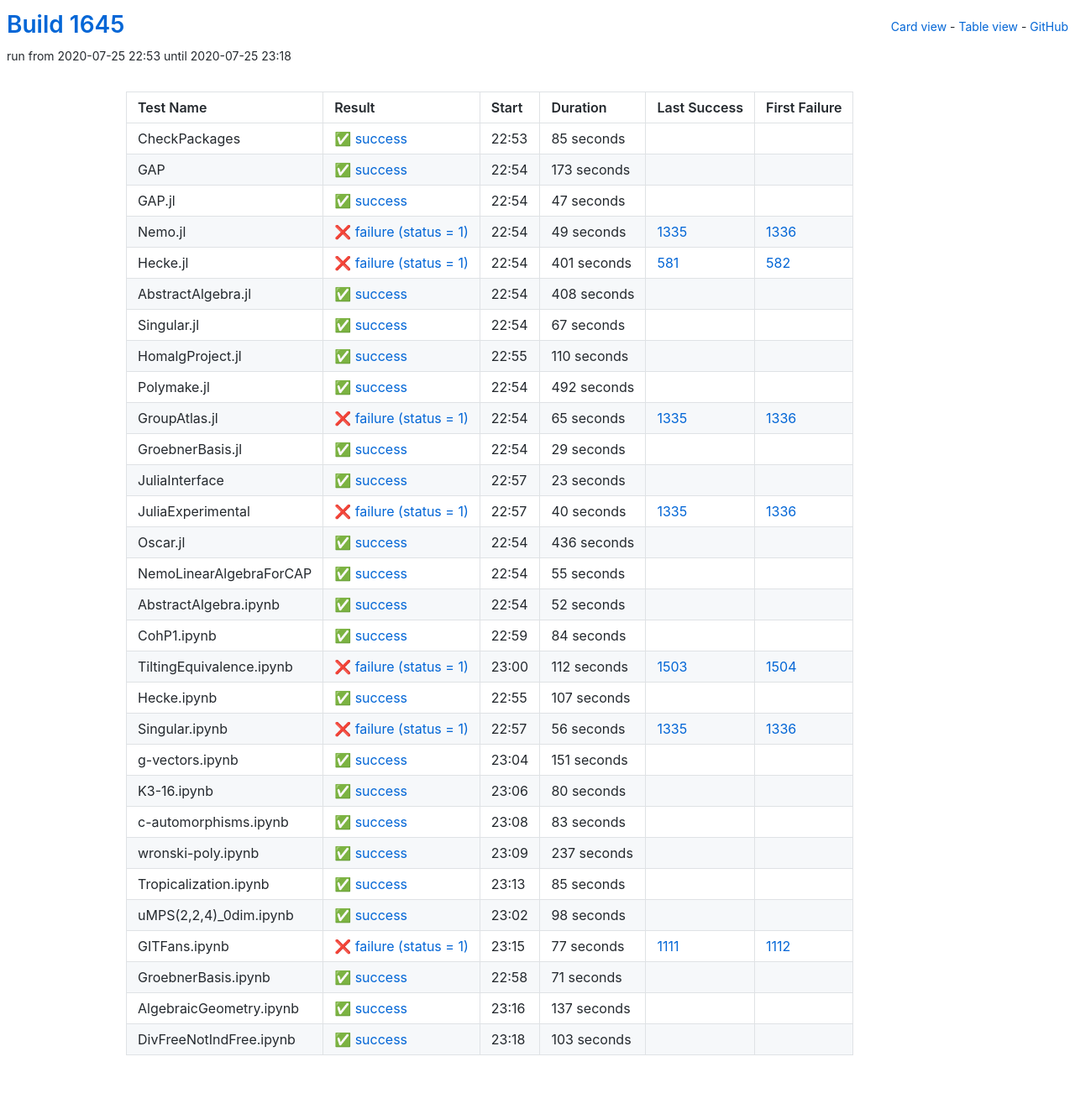
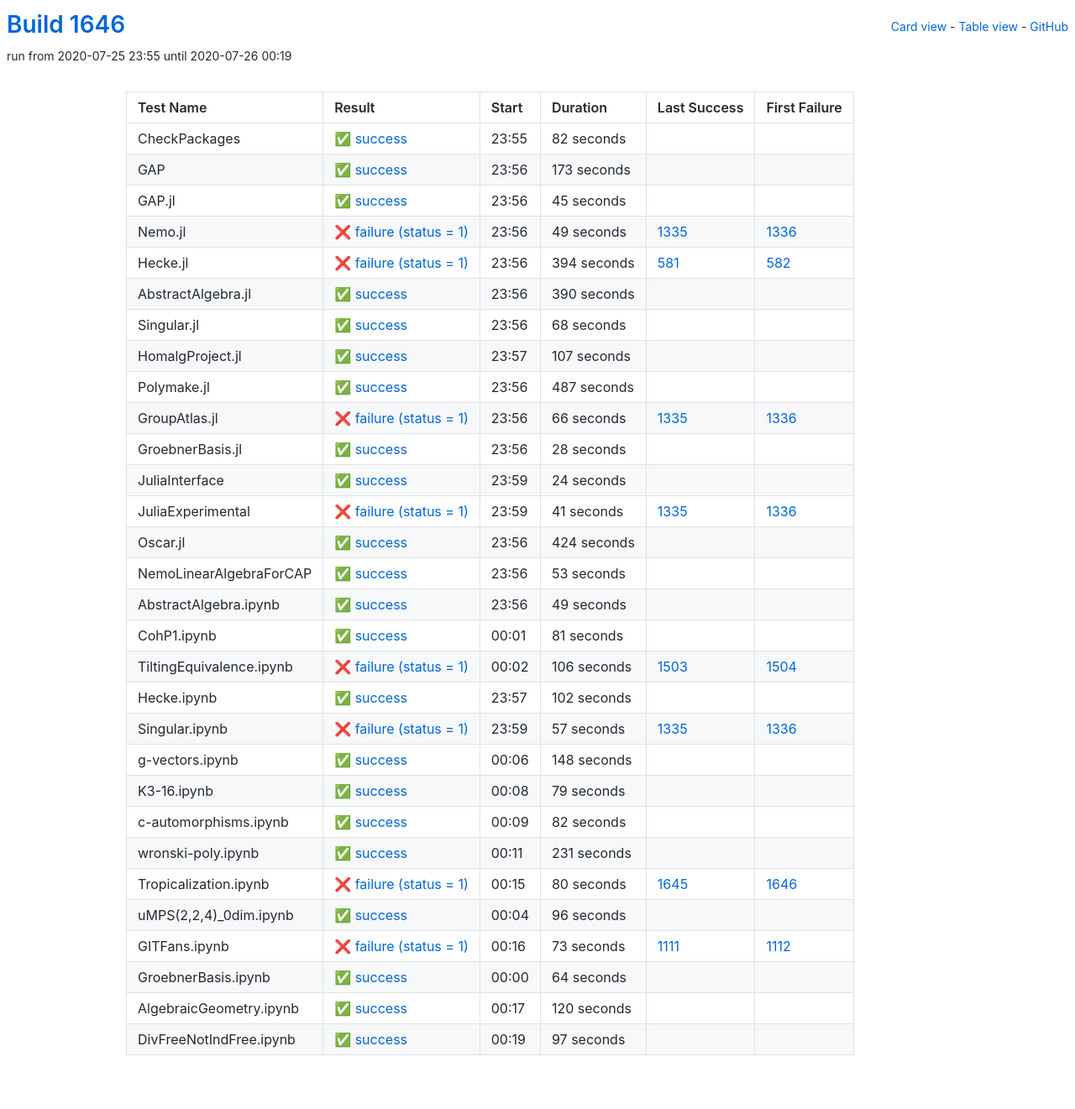
Before and after one commit to oscar-system/oscar-ci-status-1.4, a Jekyll site: the page built from table.html, in a window 1280 px wide. Shown: the whole page at 84% size. Built offline with Jekyll 4.4.1, drawn with Linux system fonts in a browser that asks for light colours.

Commit message:
Build #1646

```diff
--- a/_data/ci.yml
+++ b/_data/ci.yml
@@ -1,6 +1,6 @@
 ---
-build: 1645
-build_url: https://oscarci.mathematik.uni-kl.de/job/oscar-julia-1.4/1645/
+build: 1646
+build_url: https://oscarci.mathematik.uni-kl.de/job/oscar-julia-1.4/1646/
 job: oscar-julia-1.4
 organization: oscar-system
 repo: oscar-ci-status-1.4
@@ -8,20 +8,20 @@ repourl: https://github.com/oscar-system/oscar-ci-status-1.4
 tests:
 - name: CheckPackages
   id: checkpackages
-  log: https://oscarci.mathematik.uni-kl.de/job/oscar-julia-1.4/1645/artifact/logs/build-1645/CheckPackages.log
-  start: 2020-07-25 22:53
+  log: https://oscarci.mathematik.uni-kl.de/job/oscar-julia-1.4/1646/artifact/logs/build-1646/CheckPackages.log
+  start: 2020-07-25 23:55
   success: true
   exitcode: 0
   status: success
-  duration: 85
+  duration: 82
   last_success: false
   last_success_url:
   first_failure: false
   first_failure_url:
 - name: GAP
   id: gap
-  log: https://oscarci.mathematik.uni-kl.de/job/oscar-julia-1.4/1645/artifact/logs/build-1645/GAP.log
-  start: 2020-07-25 22:54
+  log: https://oscarci.mathematik.uni-kl.de/job/oscar-julia-1.4/1646/artifact/logs/build-1646/GAP.log
+  start: 2020-07-25 23:56
   success: true
   exitcode: 0
   status: success
@@ -32,20 +32,20 @@ tests:
   first_failure_url:
 - name: GAP.jl
   id: gap-jl
-  log: https://oscarci.mathematik.uni-kl.de/job/oscar-julia-1.4/1645/artifact/logs/build-1645/GAP.jl.log
-  start: 2020-07-25 22:54
+  log: https://oscarci.mathematik.uni-kl.de/job/oscar-julia-1.4/1646/artifact/logs/build-1646/GAP.jl.log
+  start: 2020-07-25 23:56
   success: true
   exitcode: 0
   status: success
-  duration: 47
+  duration: 45
   last_success: false
   last_success_url:
   first_failure: false
   first_failure_url:
 - name: Nemo.jl
   id: nemo-jl
-  log: https://oscarci.mathematik.uni-kl.de/job/oscar-julia-1.4/1645/artifact/logs/build-1645/Nemo.jl.log
-  start: 2020-07-25 22:54
+  log: https://oscarci.mathematik.uni-kl.de/job/oscar-julia-1.4/1646/artifact/logs/build-1646/Nemo.jl.log
+  start: 2020-07-25 23:56
   success: false
   exitcode: 1
   status: failure
@@ -56,176 +56,44 @@ tests:
   first_failure_url: https://oscarci.mathematik.uni-kl.de/job/oscar-julia-1.4/1336/
 - name: Hecke.jl
   id: hecke-jl
-  log: https://oscarci.mathematik.uni-kl.de/job/oscar-julia-1.4/1645/artifact/logs/build-1645/Hecke.jl.log
-  start: 2020-07-25 22:54
+  log: https://oscarci.mathematik.uni-kl.de/job/oscar-julia-1.4/1646/artifact/logs/build-1646/Hecke.jl.log
+  start: 2020-07-25 23:56
   success: false
   exitcode: 1
   status: failure
-  duration: 401
+  duration: 394
   last_success: 581
   last_success_url: https://oscarci.mathematik.uni-kl.de/job/oscar-julia-1.4/581/
   first_failure: 582
   first_failure_url: https://oscarci.mathematik.uni-kl.de/job/oscar-julia-1.4/582/
 - name: AbstractAlgebra.jl
   id: abstractalgebra-jl
-  log: https://oscarci.mathematik.uni-kl.de/job/oscar-julia-1.4/1645/artifact/logs/build-1645/AbstractAlgebra.jl.log
-  start: 2020-07-25 22:54
+  log: https://oscarci.mathematik.uni-kl.de/job/oscar-julia-1.4/1646/artifact/logs/build-1646/AbstractAlgebra.jl.log
+  start: 2020-07-25 23:56
   success: true
   exitcode: 0
   status: success
-  duration: 408
+  duration: 390
   last_success: false
   last_success_url:
   first_failure: false
   first_failure_url:
 - name: Singular.jl
   id: singular-jl
-  log: https://oscarci.mathematik.uni-kl.de/job/oscar-julia-1.4/1645/artifact/logs/build-1645/Singular.jl.log
-  start: 2020-07-25 22:54
+  log: https://oscarci.mathematik.uni-kl.de/job/oscar-julia-1.4/1646/artifact/logs/build-1646/Singular.jl.log
+  start: 2020-07-25 23:56
   success: true
   exitcode: 0
   status: success
-  duration: 67
+  duration: 68
   last_success: false
   last_success_url:
   first_failure: false
   first_failure_url:
 - name: HomalgProject.jl
   id: homalgproject-jl
-  log: https://oscarci.mathematik.uni-kl.de/job/oscar-julia-1.4/1645/artifact/logs/build-1645/HomalgProject.jl.log
-  start: 2020-07-25 22:55
-  success: true
-  exitcode: 0
-  status: success
-  duration: 110
-  last_success: false
-  last_success_url:
-  first_failure: false
-  first_failure_url:
-- name: Polymake.jl
-  id: polymake-jl
-  log: https://oscarci.mathematik.uni-kl.de/job/oscar-julia-1.4/1645/artifact/logs/build-1645/Polymake.jl.log
-  start: 2020-07-25 22:54
-  success: true
-  exitcode: 0
-  status: success
-  duration: 492
-  last_success: false
-  last_success_url:
-  first_failure: false
-  first_failure_url:
-- name: GroupAtlas.jl
-  id: groupatlas-jl
-  log: https://oscarci.mathematik.uni-kl.de/job/oscar-julia-1.4/1645/artifact/logs/build-1645/GroupAtlas.jl.log
-  start: 2020-07-25 22:54
-  success: false
-  exitcode: 1
-  status: failure
-  duration: 65
-  last_success: 1335
-  last_success_url: https://oscarci.mathematik.uni-kl.de/job/oscar-julia-1.4/1335/
-  first_failure: 1336
-  first_failure_url: https://oscarci.mathematik.uni-kl.de/job/oscar-julia-1.4/1336/
-- name: GroebnerBasis.jl
-  id: groebnerbasis-jl
-  log: https://oscarci.mathematik.uni-kl.de/job/oscar-julia-1.4/1645/artifact/logs/build-1645/GroebnerBasis.jl.log
-  start: 2020-07-25 22:54
-  success: true
-  exitcode: 0
-  status: success
-  duration: 29
-  last_success: false
-  last_success_url:
-  first_failure: false
-  first_failure_url:
-- name: JuliaInterface
-  id: juliainterface
-  log: https://oscarci.mathematik.uni-kl.de/job/oscar-julia-1.4/1645/artifact/logs/build-1645/JuliaInterface.log
-  start: 2020-07-25 22:57
-  success: true
-  exitcode: 0
-  status: success
-  duration: 23
-  last_success: false
-  last_success_url:
-  first_failure: false
-  first_failure_url:
-- name: JuliaExperimental
-  id: juliaexperimental
-  log: https://oscarci.mathematik.uni-kl.de/job/oscar-julia-1.4/1645/artifact/logs/build-1645/JuliaExperimental.log
-  start: 2020-07-25 22:57
-  success: false
-  exitcode: 1
-  status: failure
-  duration: 40
-  last_success: 1335
-  last_success_url: https://oscarci.mathematik.uni-kl.de/job/oscar-julia-1.4/1335/
-  first_failure: 1336
-  first_failure_url: https://oscarci.mathematik.uni-kl.de/job/oscar-julia-1.4/1336/
-- name: Oscar.jl
-  id: oscar-jl
-  log: https://oscarci.mathematik.uni-kl.de/job/oscar-julia-1.4/1645/artifact/logs/build-1645/Oscar.jl.log
-  start: 2020-07-25 22:54
-  success: true
-  exitcode: 0
-  status: success
-  duration: 436
-  last_success: false
-  last_success_url:
-  first_failure: false
-  first_failure_url:
-- name: NemoLinearAlgebraForCAP
-  id: nemolinearalgebraforcap
-  log: https://oscarci.mathematik.uni-kl.de/job/oscar-julia-1.4/1645/artifact/logs/build-1645/NemoLinearAlgebraForCAP.log
-  start: 2020-07-25 22:54
-  success: true
-  exitcode: 0
-  status: success
-  duration: 55
-  last_success: false
-  last_success_url:
-  first_failure: false
-  first_failure_url:
-- name: AbstractAlgebra.ipynb
-  id: abstractalgebra-ipynb
-  log: https://oscarci.mathematik.uni-kl.de/job/oscar-julia-1.4/1645/artifact/logs/build-1645/AbstractAlgebra.ipynb.log
-  start: 2020-07-25 22:54
-  success: true
-  exitcode: 0
-  status: success
-  duration: 52
-  last_success: false
-  last_success_url:
-  first_failure: false
-  first_failure_url:
-- name: CohP1.ipynb
-  id: cohp1-ipynb
-  log: https://oscarci.mathematik.uni-kl.de/job/oscar-julia-1.4/1645/artifact/logs/build-1645/CohP1.ipynb.log
-  start: 2020-07-25 22:59
-  success: true
-  exitcode: 0
-  status: success
-  duration: 84
-  last_success: false
-  last_success_url:
-  first_failure: false
-  first_failure_url:
-- name: TiltingEquivalence.ipynb
-  id: tiltingequivalence-ipynb
-  log: https://oscarci.mathematik.uni-kl.de/job/oscar-julia-1.4/1645/artifact/logs/build-1645/TiltingEquivalence.ipynb.log
-  start: 2020-07-25 23:00
-  success: false
-  exitcode: 1
-  status: failure
-  duration: 112
-  last_success: 1503
-  last_success_url: https://oscarci.mathematik.uni-kl.de/job/oscar-julia-1.4/1503/
-  first_failure: 1504
-  first_failure_url: https://oscarci.mathematik.uni-kl.de/job/oscar-julia-1.4/1504/
-- name: Hecke.ipynb
-  id: hecke-ipynb
-  log: https://oscarci.mathematik.uni-kl.de/job/oscar-julia-1.4/1645/artifact/logs/build-1645/Hecke.ipynb.log
-  start: 2020-07-25 22:55
+  log: https://oscarci.mathematik.uni-kl.de/job/oscar-julia-1.4/1646/artifact/logs/build-1646/HomalgProject.jl.log
+  start: 2020-07-25 23:57
   success: true
   exitcode: 0
   status: success
@@ -234,134 +102,266 @@ tests:
   last_success_url:
   first_failure: false
   first_failure_url:
-- name: Singular.ipynb
-  id: singular-ipynb
-  log: https://oscarci.mathematik.uni-kl.de/job/oscar-julia-1.4/1645/artifact/logs/build-1645/Singular.ipynb.log
-  start: 2020-07-25 22:57
+- name: Polymake.jl
+  id: polymake-jl
+  log: https://oscarci.mathematik.uni-kl.de/job/oscar-julia-1.4/1646/artifact/logs/build-1646/Polymake.jl.log
+  start: 2020-07-25 23:56
+  success: true
+  exitcode: 0
+  status: success
+  duration: 487
+  last_success: false
+  last_success_url:
+  first_failure: false
+  first_failure_url:
+- name: GroupAtlas.jl
+  id: groupatlas-jl
+  log: https://oscarci.mathematik.uni-kl.de/job/oscar-julia-1.4/1646/artifact/logs/build-1646/GroupAtlas.jl.log
+  start: 2020-07-25 23:56
   success: false
   exitcode: 1
   status: failure
-  duration: 56
+  duration: 66
+  last_success: 1335
+  last_success_url: https://oscarci.mathematik.uni-kl.de/job/oscar-julia-1.4/1335/
+  first_failure: 1336
+  first_failure_url: https://oscarci.mathematik.uni-kl.de/job/oscar-julia-1.4/1336/
+- name: GroebnerBasis.jl
+  id: groebnerbasis-jl
+  log: https://oscarci.mathematik.uni-kl.de/job/oscar-julia-1.4/1646/artifact/logs/build-1646/GroebnerBasis.jl.log
+  start: 2020-07-25 23:56
+  success: true
+  exitcode: 0
+  status: success
+  duration: 28
+  last_success: false
+  last_success_url:
+  first_failure: false
+  first_failure_url:
+- name: JuliaInterface
+  id: juliainterface
+  log: https://oscarci.mathematik.uni-kl.de/job/oscar-julia-1.4/1646/artifact/logs/build-1646/JuliaInterface.log
+  start: 2020-07-25 23:59
+  success: true
+  exitcode: 0
+  status: success
+  duration: 24
+  last_success: false
+  last_success_url:
+  first_failure: false
+  first_failure_url:
+- name: JuliaExperimental
+  id: juliaexperimental
+  log: https://oscarci.mathematik.uni-kl.de/job/oscar-julia-1.4/1646/artifact/logs/build-1646/JuliaExperimental.log
+  start: 2020-07-25 23:59
+  success: false
+  exitcode: 1
+  status: failure
+  duration: 41
+  last_success: 1335
+  last_success_url: https://oscarci.mathematik.uni-kl.de/job/oscar-julia-1.4/1335/
+  first_failure: 1336
+  first_failure_url: https://oscarci.mathematik.uni-kl.de/job/oscar-julia-1.4/1336/
+- name: Oscar.jl
+  id: oscar-jl
+  log: https://oscarci.mathematik.uni-kl.de/job/oscar-julia-1.4/1646/artifact/logs/build-1646/Oscar.jl.log
+  start: 2020-07-25 23:56
+  success: true
+  exitcode: 0
+  status: success
+  duration: 424
+  last_success: false
+  last_success_url:
+  first_failure: false
+  first_failure_url:
+- name: NemoLinearAlgebraForCAP
+  id: nemolinearalgebraforcap
+  log: https://oscarci.mathematik.uni-kl.de/job/oscar-julia-1.4/1646/artifact/logs/build-1646/NemoLinearAlgebraForCAP.log
+  start: 2020-07-25 23:56
+  success: true
+  exitcode: 0
+  status: success
+  duration: 53
+  last_success: false
+  last_success_url:
+  first_failure: false
+  first_failure_url:
+- name: AbstractAlgebra.ipynb
+  id: abstractalgebra-ipynb
+  log: https://oscarci.mathematik.uni-kl.de/job/oscar-julia-1.4/1646/artifact/logs/build-1646/AbstractAlgebra.ipynb.log
+  start: 2020-07-25 23:56
+  success: true
+  exitcode: 0
+  status: success
+  duration: 49
+  last_success: false
+  last_success_url:
+  first_failure: false
+  first_failure_url:
+- name: CohP1.ipynb
+  id: cohp1-ipynb
+  log: https://oscarci.mathematik.uni-kl.de/job/oscar-julia-1.4/1646/artifact/logs/build-1646/CohP1.ipynb.log
+  start: 2020-07-26 00:01
+  success: true
+  exitcode: 0
+  status: success
+  duration: 81
+  last_success: false
+  last_success_url:
+  first_failure: false
+  first_failure_url:
+- name: TiltingEquivalence.ipynb
+  id: tiltingequivalence-ipynb
+  log: https://oscarci.mathematik.uni-kl.de/job/oscar-julia-1.4/1646/artifact/logs/build-1646/TiltingEquivalence.ipynb.log
+  start: 2020-07-26 00:02
+  success: false
+  exitcode: 1
+  status: failure
+  duration: 106
+  last_success: 1503
+  last_success_url: https://oscarci.mathematik.uni-kl.de/job/oscar-julia-1.4/1503/
+  first_failure: 1504
+  first_failure_url: https://oscarci.mathematik.uni-kl.de/job/oscar-julia-1.4/1504/
+- name: Hecke.ipynb
+  id: hecke-ipynb
+  log: https://oscarci.mathematik.uni-kl.de/job/oscar-julia-1.4/1646/artifact/logs/build-1646/Hecke.ipynb.log
+  start: 2020-07-25 23:57
+  success: true
+  exitcode: 0
+  status: success
+  duration: 102
+  last_success: false
+  last_success_url:
+  first_failure: false
+  first_failure_url:
+- name: Singular.ipynb
+  id: singular-ipynb
+  log: https://oscarci.mathematik.uni-kl.de/job/oscar-julia-1.4/1646/artifact/logs/build-1646/Singular.ipynb.log
+  start: 2020-07-25 23:59
+  success: false
+  exitcode: 1
+  status: failure
+  duration: 57
   last_success: 1335
   last_success_url: https://oscarci.mathematik.uni-kl.de/job/oscar-julia-1.4/1335/
   first_failure: 1336
   first_failure_url: https://oscarci.mathematik.uni-kl.de/job/oscar-julia-1.4/1336/
 - name: g-vectors.ipynb
   id: g-vectors-ipynb
-  log: https://oscarci.mathematik.uni-kl.de/job/oscar-julia-1.4/1645/artifact/logs/build-1645/g-vectors.ipynb.log
-  start: 2020-07-25 23:04
+  log: https://oscarci.mathematik.uni-kl.de/job/oscar-julia-1.4/1646/artifact/logs/build-1646/g-vectors.ipynb.log
+  start: 2020-07-26 00:06
   success: true
   exitcode: 0
   status: success
-  duration: 151
+  duration: 148
   last_success: false
   last_success_url:
   first_failure: false
   first_failure_url:
 - name: K3-16.ipynb
   id: k3-16-ipynb
-  log: https://oscarci.mathematik.uni-kl.de/job/oscar-julia-1.4/1645/artifact/logs/build-1645/K3-16.ipynb.log
-  start: 2020-07-25 23:06
+  log: https://oscarci.mathematik.uni-kl.de/job/oscar-julia-1.4/1646/artifact/logs/build-1646/K3-16.ipynb.log
+  start: 2020-07-26 00:08
   success: true
   exitcode: 0
   status: success
-  duration: 80
+  duration: 79
   last_success: false
   last_success_url:
   first_failure: false
   first_failure_url:
 - name: c-automorphisms.ipynb
   id: c-automorphisms-ipynb
-  log: https://oscarci.mathematik.uni-kl.de/job/oscar-julia-1.4/1645/artifact/logs/build-1645/c-automorphisms.ipynb.log
-  start: 2020-07-25 23:08
+  log: https://oscarci.mathematik.uni-kl.de/job/oscar-julia-1.4/1646/artifact/logs/build-1646/c-automorphisms.ipynb.log
+  start: 2020-07-26 00:09
   success: true
   exitcode: 0
   status: success
-  duration: 83
+  duration: 82
   last_success: false
   last_success_url:
   first_failure: false
   first_failure_url:
 - name: wronski-poly.ipynb
   id: wronski-poly-ipynb
-  log: https://oscarci.mathematik.uni-kl.de/job/oscar-julia-1.4/1645/artifact/logs/build-1645/wronski-poly.ipynb.log
-  start: 2020-07-25 23:09
+  log: https://oscarci.mathematik.uni-kl.de/job/oscar-julia-1.4/1646/artifact/logs/build-1646/wronski-poly.ipynb.log
+  start: 2020-07-26 00:11
   success: true
   exitcode: 0
   status: success
-  duration: 237
+  duration: 231
   last_success: false
   last_success_url:
   first_failure: false
   first_failure_url:
 - name: Tropicalization.ipynb
   id: tropicalization-ipynb
-  log: https://oscarci.mathematik.uni-kl.de/job/oscar-julia-1.4/1645/artifact/logs/build-1645/Tropicalization.ipynb.log
-  start: 2020-07-25 23:13
+  log: https://oscarci.mathematik.uni-kl.de/job/oscar-julia-1.4/1646/artifact/logs/build-1646/Tropicalization.ipynb.log
+  start: 2020-07-26 00:15
+  success: false
+  exitcode: 1
+  status: failure
+  duration: 80
+  last_success: 1645
+  last_success_url: https://oscarci.mathematik.uni-kl.de/job/oscar-julia-1.4/1645/
+  first_failure: 1646
+  first_failure_url: https://oscarci.mathematik.uni-kl.de/job/oscar-julia-1.4/1646/
+- name: uMPS(2,2,4)_0dim.ipynb
+  id: umps-2-2-4-0dim-ipynb
+  log: https://oscarci.mathematik.uni-kl.de/job/oscar-julia-1.4/1646/artifact/logs/build-1646/uMPS-2-2-4-_0dim.ipynb.log
+  start: 2020-07-26 00:04
   success: true
   exitcode: 0
   status: success
-  duration: 85
-  last_success: false
-  last_success_url:
-  first_failure: false
-  first_failure_url:
-- name: uMPS(2,2,4)_0dim.ipynb
-  id: umps-2-2-4-0dim-ipynb
-  log: https://oscarci.mathematik.uni-kl.de/job/oscar-julia-1.4/1645/artifact/logs/build-1645/uMPS-2-2-4-_0dim.ipynb.log
-  start: 2020-07-25 23:02
-  success: true
-  exitcode: 0
-  status: success
-  duration: 98
+  duration: 96
   last_success: false
   last_success_url:
   first_failure: false
   first_failure_url:
 - name: GITFans.ipynb
   id: gitfans-ipynb
-  log: https://oscarci.mathematik.uni-kl.de/job/oscar-julia-1.4/1645/artifact/logs/build-1645/GITFans.ipynb.log
-  start: 2020-07-25 23:15
+  log: https://oscarci.mathematik.uni-kl.de/job/oscar-julia-1.4/1646/artifact/logs/build-1646/GITFans.ipynb.log
+  start: 2020-07-26 00:16
   success: false
   exitcode: 1
   status: failure
-  duration: 77
+  duration: 73
   last_success: 1111
   last_success_url: https://oscarci.mathematik.uni-kl.de/job/oscar-julia-1.4/1111/
   first_failure: 1112
   first_failure_url: https://oscarci.mathematik.uni-kl.de/job/oscar-julia-1.4/1112/
 - name: GroebnerBasis.ipynb
   id: groebnerbasis-ipynb
-  log: https://oscarci.mathematik.uni-kl.de/job/oscar-julia-1.4/1645/artifact/logs/build-1645/GroebnerBasis.ipynb.log
-  start: 2020-07-25 22:58
+  log: https://oscarci.mathematik.uni-kl.de/job/oscar-julia-1.4/1646/artifact/logs/build-1646/GroebnerBasis.ipynb.log
+  start: 2020-07-26 00:00
   success: true
   exitcode: 0
   status: success
-  duration: 71
+  duration: 64
   last_success: false
   last_success_url:
   first_failure: false
   first_failure_url:
 - name: AlgebraicGeometry.ipynb
   id: algebraicgeometry-ipynb
-  log: https://oscarci.mathematik.uni-kl.de/job/oscar-julia-1.4/1645/artifact/logs/build-1645/AlgebraicGeometry.ipynb.log
-  start: 2020-07-25 23:16
+  log: https://oscarci.mathematik.uni-kl.de/job/oscar-julia-1.4/1646/artifact/logs/build-1646/AlgebraicGeometry.ipynb.log
+  start: 2020-07-26 00:17
   success: true
   exitcode: 0
   status: success
-  duration: 137
+  duration: 120
   last_success: false
   last_success_url:
   first_failure: false
   first_failure_url:
 - name: DivFreeNotIndFree.ipynb
   id: divfreenotindfree-ipynb
-  log: https://oscarci.mathematik.uni-kl.de/job/oscar-julia-1.4/1645/artifact/logs/build-1645/DivFreeNotIndFree.ipynb.log
-  start: 2020-07-25 23:18
+  log: https://oscarci.mathematik.uni-kl.de/job/oscar-julia-1.4/1646/artifact/logs/build-1646/DivFreeNotIndFree.ipynb.log
+  start: 2020-07-26 00:19
   success: true
   exitcode: 0
   status: success
-  duration: 103
+  duration: 97
   last_success: false
   last_success_url:
   first_failure: false
```
Also changed, not shown: README.md.
